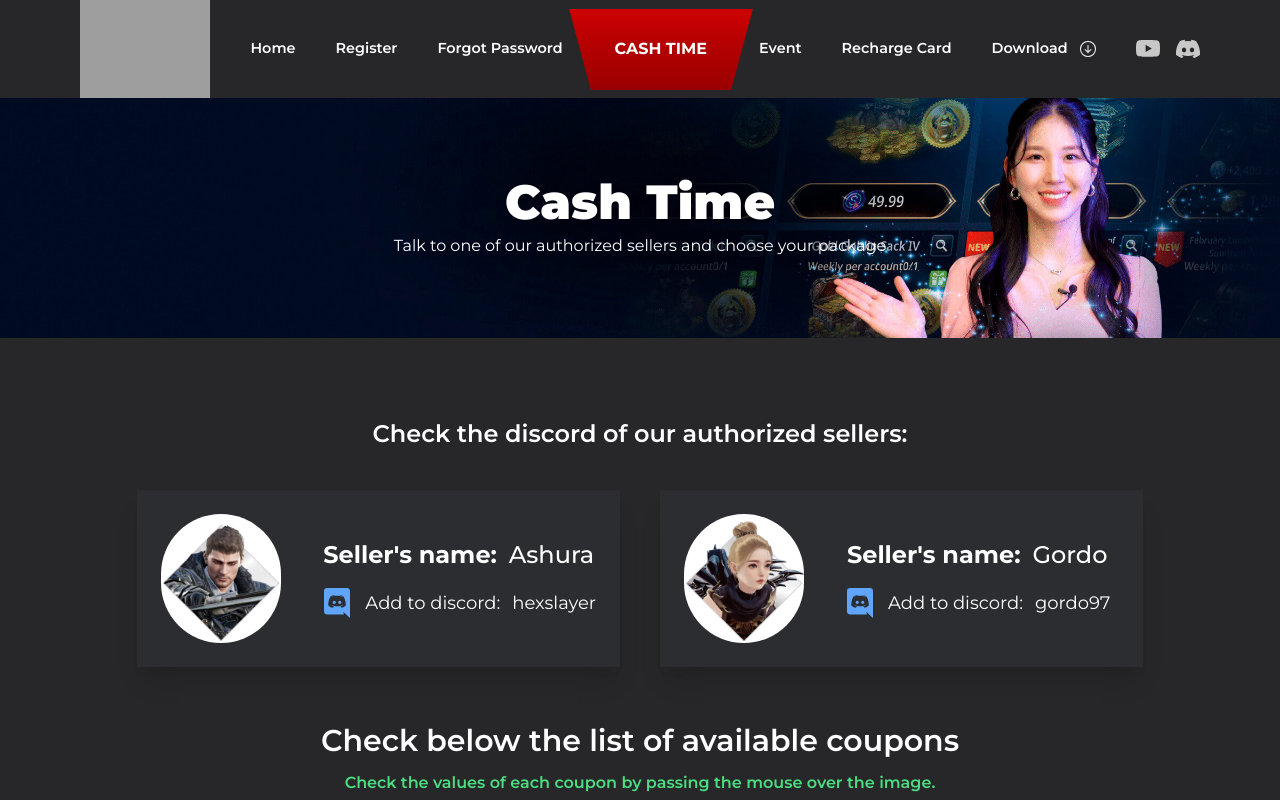
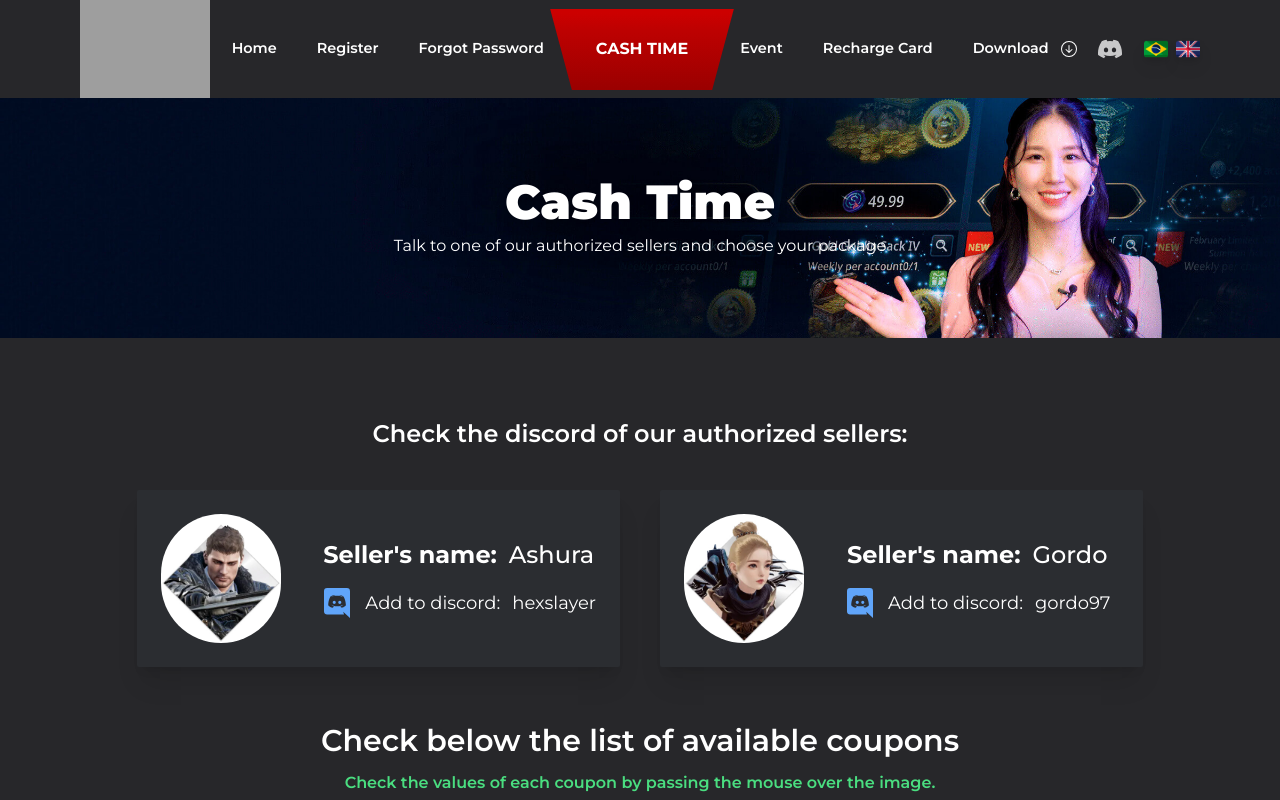
Before and after one commit to ViniGSouza/rg-website, a React (Vite) app: page /cashtime in a window 1280 px wide. Shown: the top 800 px of the page. Built offline with nearby package versions, Linux system fonts and the light colour scheme; grey boxes are pictures that could not be loaded.

Commit message:
new buttons language

```diff
--- a/src/App.jsx
+++ b/src/App.jsx
@@ -24,7 +24,6 @@ function App() {
   return (
     <>
       <BrowserRouter>
-        <LanguageDetector />
         <Header />
           <Routes>
             <Route path="/" element={<Home />} />
--- a/src/components/Header.jsx
+++ b/src/components/Header.jsx
@@ -1,4 +1,4 @@
-import { BsYoutube, BsDiscord, BsArrowDownCircle } from 'react-icons/bs';
+import { BsDiscord, BsArrowDownCircle } from 'react-icons/bs';
 import { MdDownloadForOffline } from 'react-icons/md';
 import close from "../assets/close.svg";
 import menu from "../assets/menu.svg";
@@ -6,11 +6,13 @@ import logo from "../assets/logo.png";
 import { useState } from 'react';
 import { Link } from 'react-router-dom';
 import useLanguageStore from '../store/languageStore';
+import brasilIcon from "../assets/brasil.png";
+import reinoUnidoIcon from "../assets/reino-unido.png";
 
 export const Header = () => {
   const [isOpen, setIsOpen] = useState(false);
   const [toggle, setToggle] = useState(false);
-  const { isPortuguese } = useLanguageStore();
+  const { isPortuguese, setIsPortuguese } = useLanguageStore();
 
   const toggleDropdown = () => {
     setIsOpen(!isOpen);
@@ -93,10 +95,19 @@ export const Header = () => {
           </ul>
         </div>
 
-        <a href="https://discord.gg/D5utwgkXSP" target='_blank' rel='noreferrer' className="flex items-center text-sm font-medium gap-x-4">
-          <BsYoutube className="duration-150 text-white/75 hover:text-white" fontSize={24} />
+        <a href="https://discord.gg/roguemarket" target='_blank' rel='noreferrer' className="flex items-center text-sm font-medium gap-x-4">
           <BsDiscord className="duration-150 text-white/75 hover:text-white" fontSize={24} />
         </a>
+
+        <div className="flex items-center gap-x-2">
+          <button className="drop-shadow-lg" onClick={() => setIsPortuguese(true)}>
+            <img src={brasilIcon} alt="Selecionar Linguagem (PT-BR)" className="w-6 h-6 cursor-pointer"/>
+          </button>
+
+          <button className="drop-shadow-lg" onClick={() => setIsPortuguese(false)}>
+            <img src={reinoUnidoIcon} alt="Selecionar Linguagem (EN-UK/EN-US)" className="w-6 h-6 cursor-pointer"/>
+          </button>
+        </div>
       </header>
 
 
--- a/src/components/LanguageDetector.jsx
+++ /dev/null
@@ -1,20 +0,0 @@
-import { useEffect } from 'react';
-import useLanguageStore from '../store/languageStore';
-
-const LanguageDetector = () => {
-  const { setIsPortuguese } = useLanguageStore();
-
-  useEffect(() => {
-    const language = navigator.language;
-
-    if (language === 'pt-BR') {
-      setIsPortuguese(true);
-    } else {
-      setIsPortuguese(false);
-    }
-  }, [setIsPortuguese]);
-
-  return null;
-};
-
-export default LanguageDetector;
--- a/src/store/languageStore.js
+++ b/src/store/languageStore.js
@@ -1,7 +1,7 @@
 import { create } from "zustand";
 
 const useLanguageStore = create((set) => ({
-  isPortuguese: true,
+  isPortuguese: navigator.language === "pt-BR" ? true : false,
   setIsPortuguese: (value) => set({ isPortuguese: value }),
 }));
 
```
Also changed, not shown: src/assets/brasil.png (added), src/assets/reino-unido.png (added).
